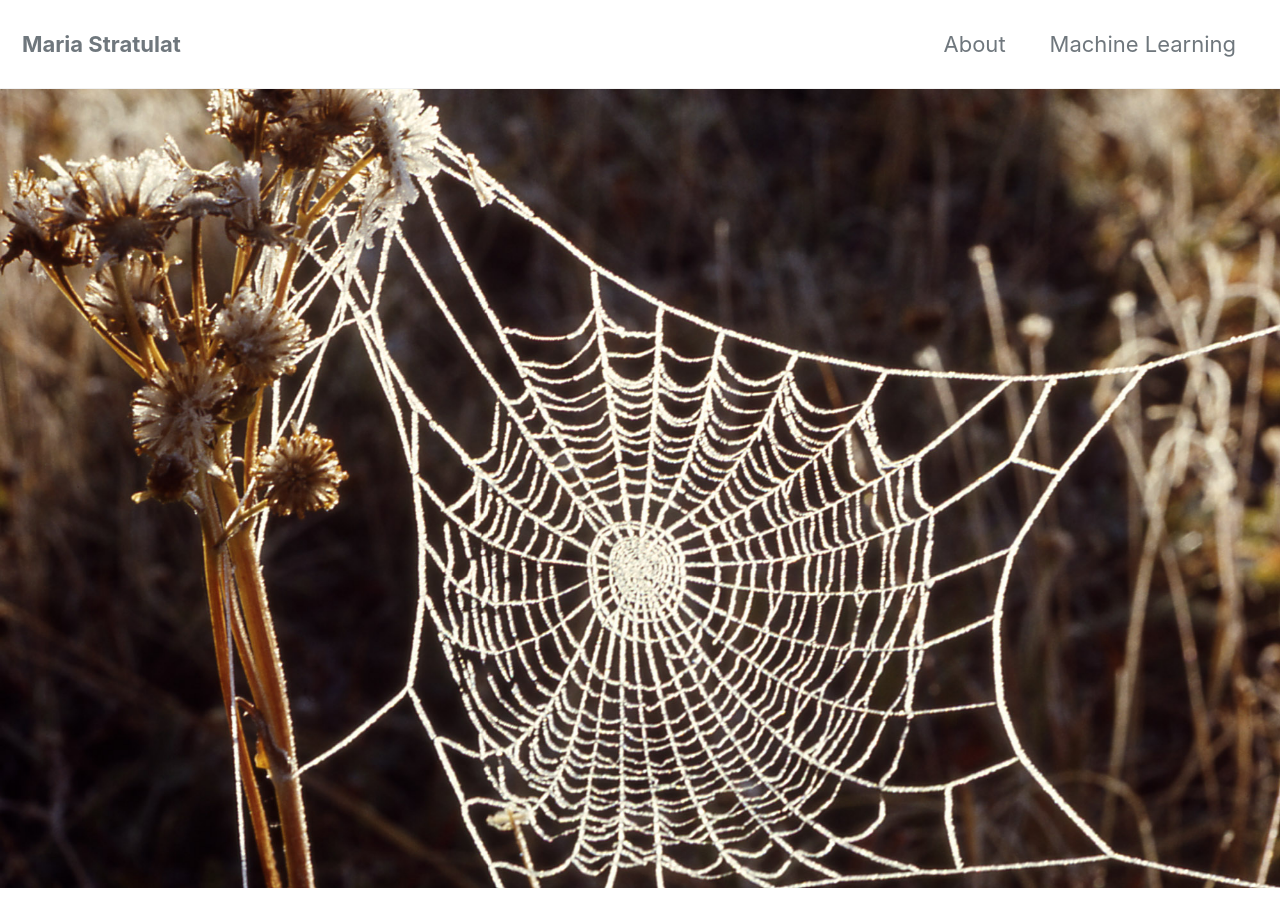
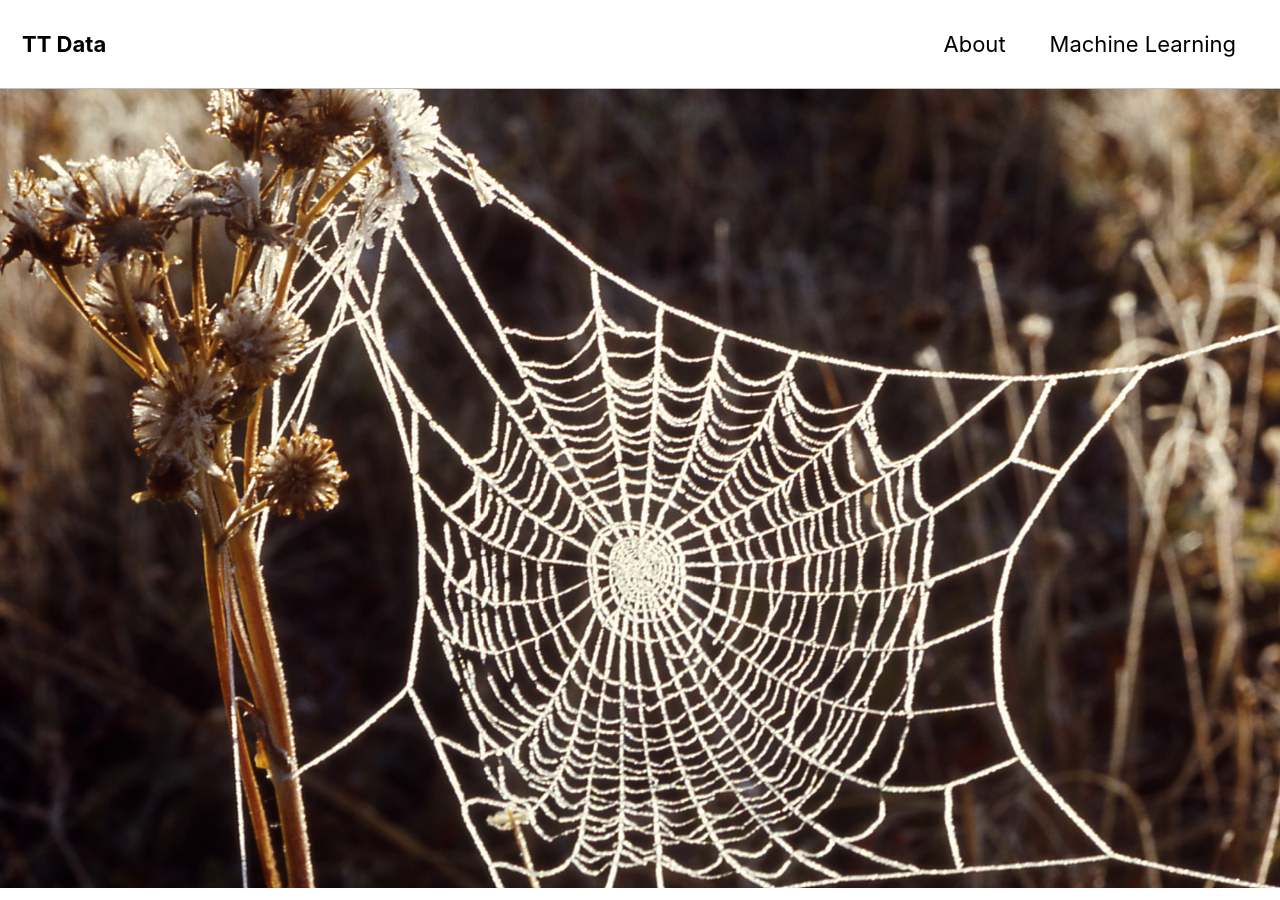
Before and after one commit to mariastratulat/mariastratulat.github.io, a Jekyll site: the page built from index.html, in a window 1280 px wide and 900 px high. Built offline with Jekyll 4.4.1, drawn with Linux system fonts in a browser that asks for light colours; cached includes are drawn as plain includes; nearby versions of some CDN libraries; the list of posts is cut into pages by our own code.

Commit message:
changed name

```diff
--- a/_config.yml
+++ b/_config.yml
@@ -12,11 +12,11 @@
 
 # theme                  : "minimal-mistakes-jekyll"
 # remote_theme           : "mmistakes/minimal-mistakes"
-minimal_mistakes_skin    : "default" # "air", "aqua", "contrast", "dark", "dirt", "neon", "mint", "plum", "sunrise"
+minimal_mistakes_skin    : "contrast" #"default" # "air", "aqua", "contrast", "dark", "dirt", "neon", "mint", "plum", "sunrise"
 
 # Site Settings
 locale                   : "en-US"
-title                    : "Maria Stratulat"
+title                    : "TT Data"
 title_separator          : "-"
 subtitle                 : # site tagline that appears below site title in masthead
 name                     : "Maria Stratulat"
```
